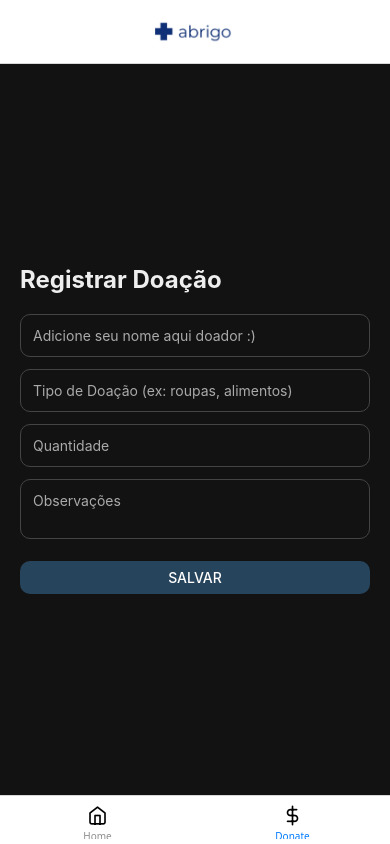
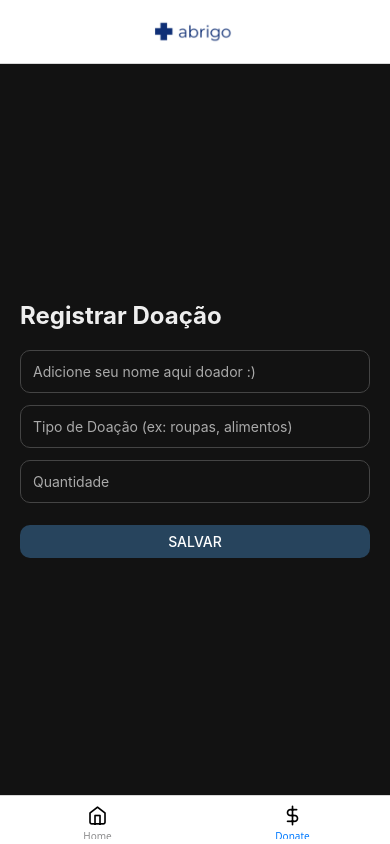
Before and after one commit to juvascoli/mais-abrigos, a React Native app in the folder shelters/: screen /Donate in a window 390 px wide. Built offline with nearby package versions, Linux system fonts and the light colour scheme.

Commit message:
fix: nested pages

```diff
--- a/shelters/src/Routes/Stack.jsx
+++ b/shelters/src/Routes/Stack.jsx
@@ -16,7 +16,7 @@ export default function StackNavigator() {
       />
     ),
     headerTitleAlign: 'center'}}>
-      <Stack.Screen name="Home" component={TabNavigator}/>
+      <Stack.Screen name="stackHome" component={TabNavigator}/>
       <Stack.Screen name="Donate" component={Donate} />
       <Stack.Screen name="DonorList" component={DonorList} />
     </Stack.Navigator>
--- a/shelters/src/Screens/Donate.jsx
+++ b/shelters/src/Screens/Donate.jsx
@@ -6,12 +6,11 @@ export default function RegisterDonationScreen( { Navigation}) {
   const [nomeDoador, setNomeDoador] = useState('');
   const [tipoDoacao, setTipoDoacao] = useState('');
   const [quantidade, setQuantidade] = useState('');
-  const [observacoes, setObservacoes] = useState('');
   const [modalVisivel, setModalVisivel] = useState(false);
   const [textoModal, setTextoModal] = useState('');
 
   const salvarDoacao = async () => {
-    if (!nomeDoador.trim() || !tipoDoacao.trim() || !valor.trim()) {
+    if (!nomeDoador.trim() || !tipoDoacao.trim() || !quantidade.trim() ) {
       exibirModal('preencha todos os campos obrigatórios corretamente.');
       return;
     }
@@ -19,8 +18,7 @@ export default function RegisterDonationScreen( { Navigation}) {
     const novaDoacao = {
       nomeDoador: nomeDoador.trim(),
       tipoDoacao: tipoDoacao.trim(),
-      valor: valor.trim(),
-      observacoes: observacoes.trim(),
+      quantidade: quantidade.trim(),
       dataRegistro: new Date().toISOString(),
     };
 
@@ -35,7 +33,6 @@ export default function RegisterDonationScreen( { Navigation}) {
       setNomeDoador('');
       setTipoDoacao('');
       setQuantidade('');
-      setObservacoes('');
     } catch (error) {
       exibirModal('erro ao registrar a doação. tente novamente.');
     }
@@ -75,15 +72,6 @@ export default function RegisterDonationScreen( { Navigation}) {
         style={styles.input}
         placeholderTextColor="#aaa"
       />
-      <TextInput
-        placeholder="Observações"
-        value={observacoes}
-        onChangeText={setObservacoes}
-        style={styles.input}
-        placeholderTextColor="#aaa"
-        multiline
-      />
-
       <View style={styles.botao}>
         <Button title="Salvar" color="#27445D" onPress={salvarDoacao} />
       </View>
--- a/shelters/src/Screens/DonorList.jsx
+++ b/shelters/src/Screens/DonorList.jsx
@@ -2,7 +2,7 @@ import AsyncStorage from '@react-native-async-storage/async-storage';
 import  { useEffect, useState } from 'react';
 import { FlatList, Modal, StyleSheet,Text,TouchableOpacity,View} from 'react-native';
 
-export default function DonorListScreen( { navigation }) {
+export default function DonorListScreen( ) {
   const [doacoes, setDoacoes] = useState([]);
 
   const [modalVisivel, setModalVisivel] = useState(false);
@@ -78,10 +78,7 @@ export default function DonorListScreen( { navigation }) {
             <View style={styles.card}>
               <Text style={styles.nome}>Doador: {item.nomeDoador}</Text>
               <Text style={styles.tipo}>Tipo: {item.tipoDoacao}</Text>
-              <Text style={styles.valor}>Valor: {item.valor}</Text>
-              {item.observacoes ? (
-                <Text style={styles.observacoes}>Obs: {item.observacoes}</Text>
-              ) : null}
+              <Text style={styles.quantidade}>Qtd: {item.quantidade}</Text>
               <TouchableOpacity
                 onPress={() => abrirModalConfirmacao(item)}
                 style={styles.botaoRemover}
@@ -154,10 +151,13 @@ const styles = StyleSheet.create({
     padding: 15,
     marginBottom: 12,
   },
-  nome: { fontSize: 18, color: '#fff', fontWeight: 'bold' },
-  tipo: { fontSize: 14, color: '#ccc' },
-  valor: { fontSize: 14, color: '#fff' },
-  observacoes: { fontSize: 14, color: '#ccc' },
+  nome: {
+    fontSize: 18,
+    color: '#fff',
+    fontWeight: 'bold' },
+    tipo:
+    { fontSize: 14, color: '#fff' },
+    quantidade:{ color: '#fff'},
   botaoRemover: {
     marginTop: 8,
     backgroundColor: '#d32f2f',
--- a/shelters/src/Screens/HomeScreen.jsx
+++ b/shelters/src/Screens/HomeScreen.jsx
@@ -1,12 +1,12 @@
 import React from "react";
-import { StyleSheet, Text, TouchableOpacity, View } from "react-native";
+import { Image, StyleSheet, Text, TouchableOpacity, View } from "react-native";
 
 export default function HomeScreen({ navigation }) {
   return (
     <View style={styles.container}>
       <Text style={styles.title}>Mais Abrigos</Text>
 
-          <TouchableOpacity
+      <TouchableOpacity
         style={styles.botao}
         onPress={() => navigation.navigate("Donate")}
       >
```
